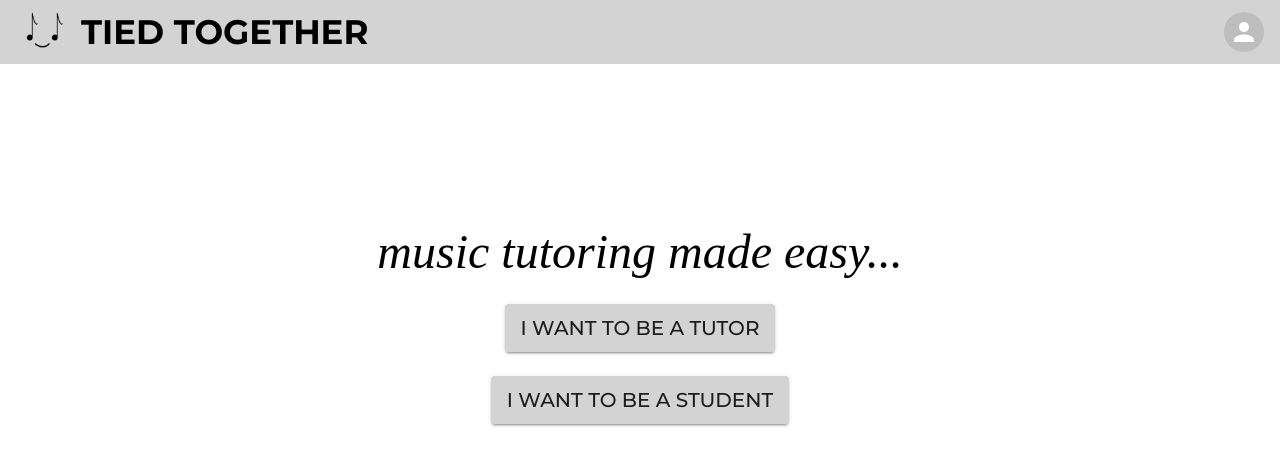
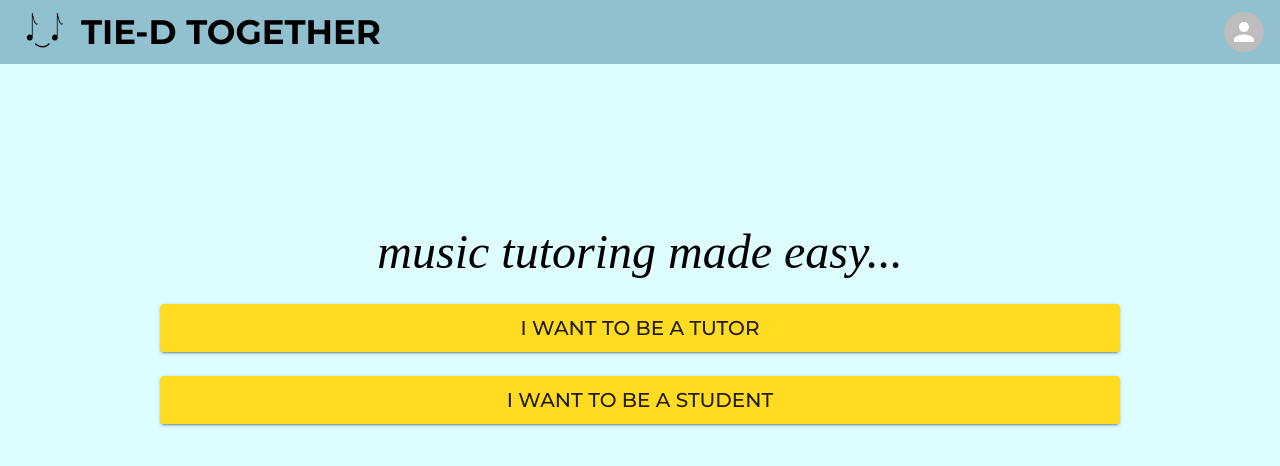
Before and after one commit to csprojectinternational/hello-world-app, a React (Create React App) app in the folder hello-world-react/: page / in a window 1280 px wide. Shown: the top 466 px of the page. Built offline with nearby package versions, Linux system fonts and the light colour scheme.

Commit message:
updating styling used new colour palette added background.jsx

```diff
--- a/hello-world-react/public/index.html
+++ b/hello-world-react/public/index.html
@@ -9,7 +9,7 @@
     <meta name="viewport" content="width=device-width, initial-scale=1" />
     <meta name="theme-color" content="#000000" />
     <meta
-      name="Tied Together"
+      name="Tie-d Together"
       content="Helping musicians connect!"
     />
     <link rel="apple-touch-icon" href="%PUBLIC_URL%/logo.png" />
--- a/hello-world-react/src/App.js
+++ b/hello-world-react/src/App.js
@@ -57,7 +57,6 @@ function App() {
           <NavBar />
           <Routes>
             <Route exact path="/" element={<Onboarding />} />
-            <Route exact path="/register" element={<Onboarding />} />
             <Route exact path="/register-student" element={<Register isStudent={true}/>} />
             <Route exact path="/register-tutor" element={<Register isStudent={false}/>} />
             <Route exact path="/dashboard" element={<Dashboard />} />
--- /dev/null
+++ b/hello-world-react/src/components/Background/Background.jsx
@@ -0,0 +1,9 @@
+import React from 'react'
+
+const Background = ( { children, style } ) => {
+  return (
+    <div style={{backgroundColor: '#DDFDFF', width: "100%", height: "min(100%, 100vh)", position: "absolute", ...style}}>{children}</div>
+  )
+}
+
+export default Background
--- a/hello-world-react/src/components/NavBar/NavBar.jsx
+++ b/hello-world-react/src/components/NavBar/NavBar.jsx
@@ -8,13 +8,13 @@ import './logo.png'
 
 const NavBar = () => {
   return (
-    <AppBar position="sticky" sx={{ backgroundColor: 'lightgrey', boxShadow: "0px 0px" }}>
+    <AppBar position="sticky" sx={{ backgroundColor: '#91C0CE', boxShadow: "0px 0px" }}>
       <Toolbar>
         <Link to="/">
           <img src="./logo.png" alt="logo" className="logo" style={{ height: '2.5rem', paddingRight: '1rem' }}></img>
         </Link>
         <Typography variant="h4" sx={{ fontWeight: 700, color: 'black', fontStyle: "none" }}>
-          TIED TOGETHER
+          TIE-D TOGETHER
         </Typography>
         <Avatar sx={{ position: 'absolute', right: '1rem' }}></Avatar>
       </Toolbar>
--- a/hello-world-react/src/components/OnboardingButton/OnboardingButton.jsx
+++ b/hello-world-react/src/components/OnboardingButton/OnboardingButton.jsx
@@ -6,7 +6,7 @@ const OnboardingButton = ( { link, text } ) => {
   return (
     <>
       <Link to={"/" + link} style={{textDecoration: "none"}}>
-        <Button variant="contained" sx={{height: "3rem", backgroundColor: "lightgrey", ":hover": {backgroundColor: "white"}}}>
+        <Button variant="contained" sx={{height: "3rem", width: "100%", backgroundColor: "#FFDC22", ":hover": {backgroundColor: "lightyellow"}}}>
           <Typography variant="h6" sx={{}}>{text}</Typography>
         </Button>
       </Link>
--- a/hello-world-react/src/pages/ErrorPage/ErrorPage.jsx
+++ b/hello-world-react/src/pages/ErrorPage/ErrorPage.jsx
@@ -1,15 +1,20 @@
 import React from 'react'
 import Typography from '@mui/material/Typography'
 import { Link } from 'react-router-dom'
+import Background from '../../components/Background/Background'
 
 const ErrorPage = () => {
   return (
+    <>
+      <Background />
       <div style={{position: "absolute", top: "50%", left: "50%", transform: "translate(-50%, -50%)"}}>
         <Typography variant="h4">404: Sorry, an error occured!</Typography>
         <Link to="/">
           <button style={{backgroundColor: "white", padding: "15px", margin: "25px", fontFamily: "Montserrat"}}>Return to Home</button>
         </Link>
       </div>
+    </>
+
   )
 }
 
--- a/hello-world-react/src/pages/Onboarding/Onboarding.jsx
+++ b/hello-world-react/src/pages/Onboarding/Onboarding.jsx
@@ -1,15 +1,17 @@
 import { Stack, Typography } from '@mui/material'
 import React from 'react'
 import OnboardingButton from '../../components/OnboardingButton/OnboardingButton'
+import Background from '../../components/Background/Background'
 
 const Onboarding = () => {
-
   return (
-    <Stack spacing={3} sx={{ margin: '20vmin' }}>
-      <Typography variant="h3" sx={{fontStyle: 'italic', fontFamily: 'serif'}}>music tutoring made easy...</Typography>
-      <OnboardingButton link="register-tutor" text="I want to be a tutor" />
-      <OnboardingButton link="register-student" text="I want to be a student" />
-    </Stack>
+    <Background>
+      <Stack spacing={3} sx={{ padding: '20vmin' }}>
+        <Typography variant="h3" sx={{fontStyle: 'italic', fontFamily: 'serif'}}>music tutoring made easy...</Typography>
+        <OnboardingButton link="register-tutor" text="I want to be a tutor" />
+        <OnboardingButton link="register-student" text="I want to be a student" />
+      </Stack>
+    </Background>
   )
 }
 
--- a/hello-world-react/src/pages/Register/Register.jsx
+++ b/hello-world-react/src/pages/Register/Register.jsx
@@ -3,6 +3,7 @@ import TextField from '@mui/material/TextField'
 import { Stack, Button, Typography, MenuItem, Select, InputLabel, FormControl } from '@mui/material';
 import './Register.css'
 import { Link } from 'react-router-dom';
+import Background from '../../components/Background/Background';
 
 // TODO:
 // create dropdowns
@@ -14,9 +15,9 @@ const Register = ({ isStudent }) => {
 
   const buttonStyle = {
     height: "3rem",
-    backgroundColor: "lightgrey",
+    backgroundColor: "#FFDC22",
     ":hover": {
-      backgroundColor: "white"
+      backgroundColor: "lightyellow"
     }
   }
 
@@ -37,13 +38,13 @@ const Register = ({ isStudent }) => {
   ]
 
   return (
-    <div style={{position: "relative"}}>
-      <Link to="/" style={{textDecoration: "none", position: "absolute", left: "10px", top: "calc(-10vmin + 10px)"}}>
+    <Background style={{position: "relative"}}>
+      <Link to="/" style={{textDecoration: "none", position: "absolute", left: "10px", top: "10px"}}>
         <Button variant="contained" sx={{...buttonStyle, height: "2rem"}}>
           BACK
         </Button>
       </Link>
-      <Stack spacing={3} className="stack">
+      <Stack spacing={3} className="stack" sx={{margin: 0, padding: '20vmin'}}>
         <Typography variant="h4" color="initial" sx={{fontWeight: "bold"}}>
           SIGN UP AS A {isStudent ? "STUDENT" : "TUTOR"}
         </Typography>
@@ -281,7 +282,7 @@ const Register = ({ isStudent }) => {
         }}>Submit</Button>
 
       </Stack>
-    </div>
+    </Background>
   )
 }
 
```
Lines whose indentation alone changed are shown as unchanged.
